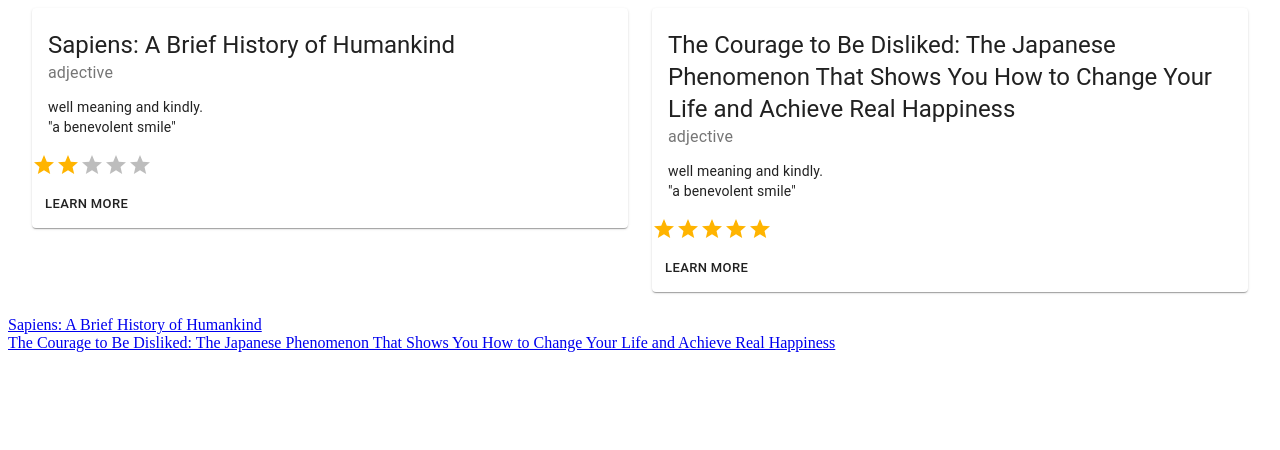
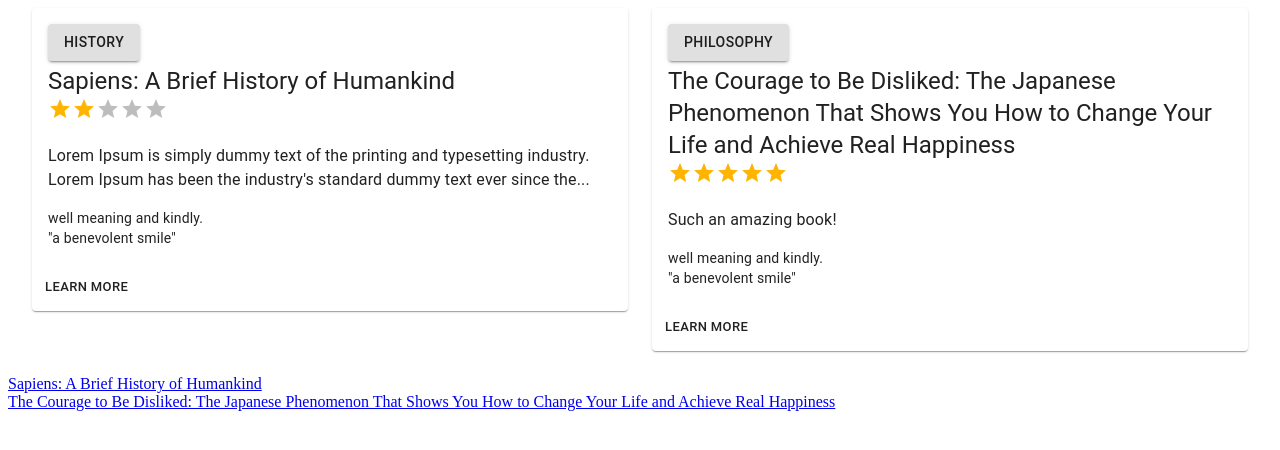
Before and after one commit to smwilk/book-reviews, a Gatsby site: page / in a window 1280 px wide. Built offline with nearby package versions, Linux system fonts and the light colour scheme; Gatsby itself is replaced by a stand-in of ours.

Commit message:
Truncate text

```diff
--- a/src/components/topPage.js
+++ b/src/components/topPage.js
@@ -11,7 +11,6 @@
 import Typography from '@material-ui/core/Typography';
 import Rating from '@material-ui/lab/Rating';
 import './topPage.css'
-
 
 const useStyles = makeStyles((theme) => ({
   root: {
@@ -31,11 +30,12 @@
 }))
 
 export default function TopPage() {
-
+  // query for book data from Google Books API
   const data = useStaticQuery(graphql`
     query MyQuery {
       allMarkdownRemark {
         nodes {
+          html
           frontmatter {
             title
             slug
@@ -49,38 +49,47 @@
     }
   `)
 
-  console.log(data)
+  const classes = useStyles()
 
-  const [spacing] = React.useState(2)
-  const [rating] = React.useState(2)
-  const classes = useStyles()
-  const books =  data.allMarkdownRemark.nodes.map(node => node.frontmatter)
+  function truncateText(text, maxChar) {
+    if (text.length > maxChar) {
+      text = text.substring(0, maxChar)
+      text = text.substring(0, text.lastIndexOf(" ")) + "..."
+    }
+    return text
+  }
+
   return (
     <div id="top-page">
       <Container maxWidth="lg">
         <div className={classes.root}>
           <Grid container spacing={3}>
-            {books.map((book, id) => {
+            {data.allMarkdownRemark.nodes.map((node, id) => {
+              const truncatedReviewText = truncateText(node.html, 200)
               return(
                 <Grid item xs={6} key={id}>
                   <Card className={classes.root}>
                     <CardContent>
+                      <Button variant="contained">{node.frontmatter.genre}</Button>
                       <Typography className={classes.title} color="textSecondary" gutterBottom>
-
                       </Typography>
                       <Typography variant="h5" component="h2">
-                        {book.title}
+                        {node.frontmatter.title}
                       </Typography>
                       <Typography className={classes.pos} color="textSecondary">
-                        adjective
+                        <Rating name="read-only" value={node.frontmatter.rating} readOnly />
                       </Typography>
+
+                      <Typography
+                        className="blog-post-content"
+                        dangerouslySetInnerHTML={{ __html: truncatedReviewText }}
+                      />
                       <Typography variant="body2" component="p">
                         well meaning and kindly.
                         <br />
                         {'"a benevolent smile"'}
                       </Typography>
                     </CardContent>
-                      <Rating name="read-only" value={book.rating} readOnly />
                     <CardActions>
                       <Button size="small">Learn More</Button>
                     </CardActions>
--- a/src/markdown-pages/post-1.md
+++ b/src/markdown-pages/post-1.md
@@ -7,4 +7,4 @@
 rating: 2
 ---
 
-This book is awesome!
+Lorem Ipsum is simply dummy text of the printing and typesetting industry. Lorem Ipsum has been the industry's standard dummy text ever since the 1500s, when an unknown printer took a galley of type and scrambled it to make a type specimen book. It has survived not only five centuries, but also the leap into electronic typesetting, remaining essentially unchanged. It was popularised in the 1960s with the release of Letraset sheets containing Lorem Ipsum passages, and more recently with desktop publishing software like Aldus PageMaker including versions of Lorem Ipsum.
```
Also changed, not shown: src/components/blogTemplate.js (+5 -4 lines).
